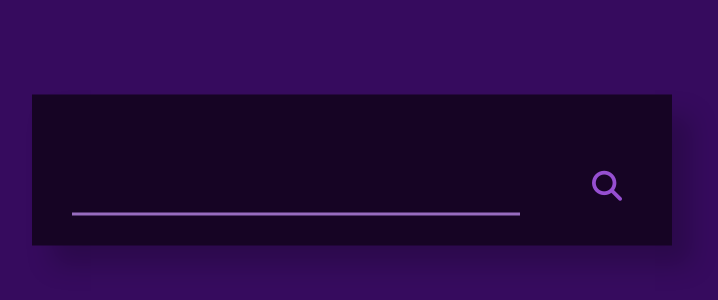
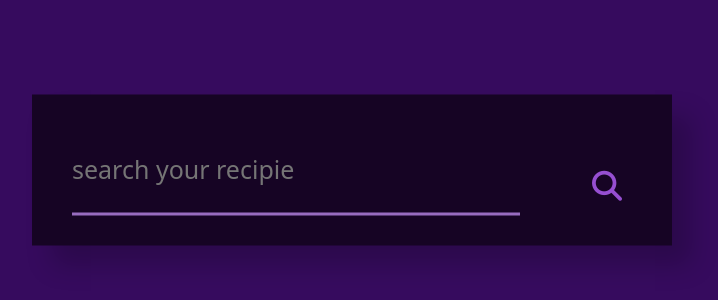
Before and after one commit to Swardha/Recipie-App, a plain HTML site: page index.html in a window 1280 px wide. Shown: the part 230-530 px from the top of the page, without its empty margins (288-1006 px from the left). Drawn offline with Linux system fonts and the light colour scheme.

Commit message:
update index.html

```diff
--- a/index.html
+++ b/index.html
@@ -25,7 +25,7 @@
     <div class="container">
       <div class="wrapper">
         <div class="search-box">
-          <input type="text" id="inp-data" />
+          <input type="text" placeholder="search your recipie" id="inp-data" />
           <button id="btn-search">
             <i class="fa-solid fa-magnifying-glass"></i>
           </button>
```
